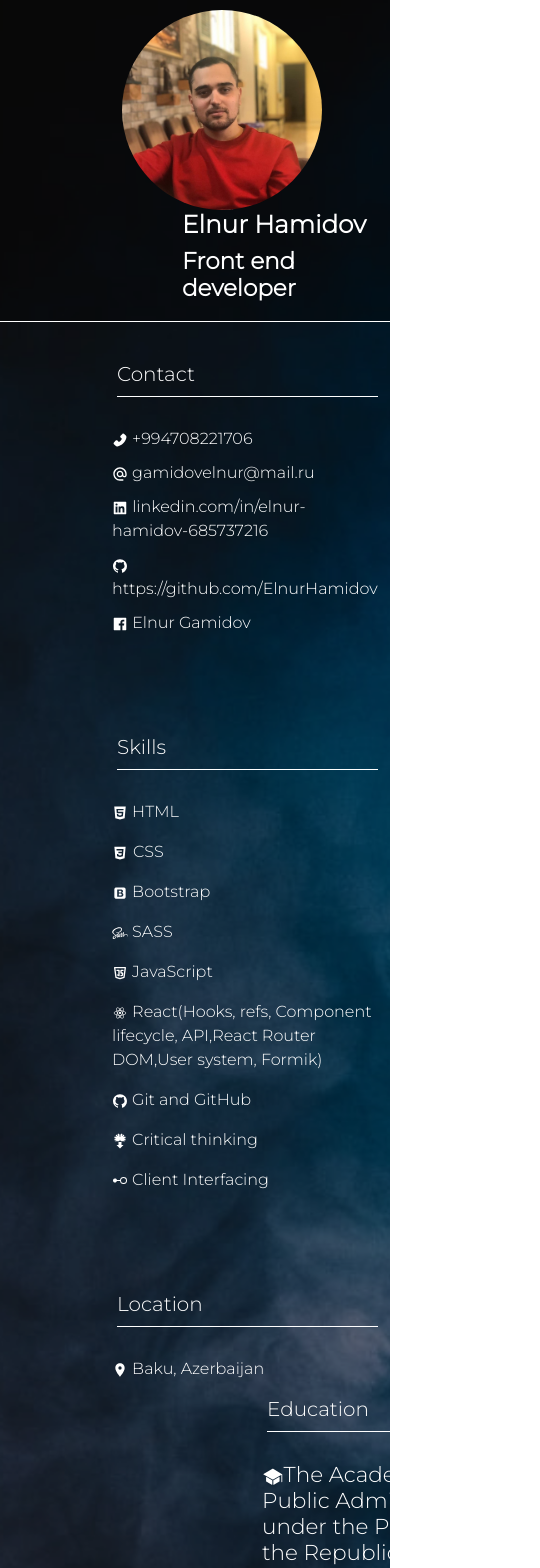
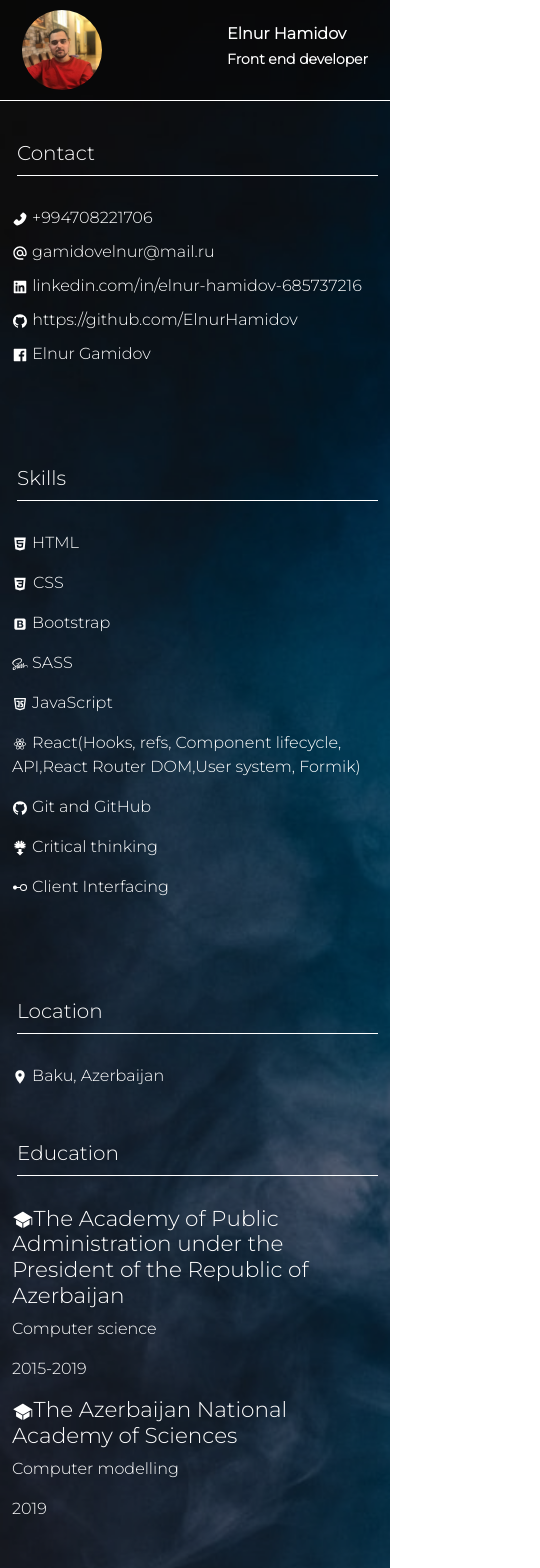
Before and after one commit to ElnurHamidov/CV, a React (Create React App) app: page / in a window 390 px wide. Shown: the top 1568 px of the page, 540 px wide, since content can reach past the window. Built offline with nearby package versions, Linux system fonts and the light colour scheme.

Commit message:
made adaptive site

```diff
--- a/src/App.css
+++ b/src/App.css
@@ -4,9 +4,6 @@
   font-family: 'Montserrat', sans-serif;
 }
 
-body{
-
-}
 
 .wrapper{
   min-height: 750px;
@@ -28,7 +25,7 @@ body{
 .header{
   background: rgba(0, 0, 0, .6);
   border-bottom: 1px solid #fff;
-  padding-left: 100px;
+  padding-left: 10%;
 }
 
 .main{
@@ -36,10 +33,18 @@ body{
   color: #fff;
   min-height: 750px;
   padding-top: 40px;
-  padding-left: 100px;
+  /* padding-left: 10%; */
 }
 
+.nav img{
+  width: "200px";
+  height: "200px";
+  border-radius: '50%';
+}
 
+.part2{
+  margin-left: 10%;
+}
 
 .contact-item,
 .education-item,
@@ -69,3 +74,103 @@ body{
   text-decoration: none;
   color: #fff;
 }
+
+
+
+@media (max-width: 757px){
+  .education div:last-child{
+    margin-top: 10px;
+  }
+
+.skills,
+.profile,
+.languages,
+.location,
+.experience
+{
+  margin-top: 100px;
+}
+
+.header{
+  padding-left: 0;
+}
+
+.nav{
+  display: flex;
+  justify-content: space-between;
+  align-items: center;
+}
+
+.nav img{
+  width: 80px;
+  height: 80px;
+  border-radius: 50%;
+}
+
+.part2{
+  margin-left:0;
+}
+
+.nav .h3{
+  font-size: 16px;
+}
+
+.nav .h2{
+  font-size: 18px;
+}
+
+.education{
+  margin-top: 10%;
+}
+
+}
+
+@media (max-width: 1023px){
+  .nav img{
+    width: 150px;
+    height: 150px;
+    border-radius: 50%;
+  }
+}
+
+@media (min-width: 1024px){
+  .nav img{
+    width: 200px;
+    height: 200px;
+    border-radius: 50%;
+  }
+}
+
+@media (max-width: 450px){
+  .nav img{
+    width: 80px;
+    height: 80px;
+    border-radius: 50%;
+  }
+
+  .nav .h3{
+    font-size: 14px;
+  }
+
+  .nav .h2{
+    font-size: 16px;
+  }
+
+}
+
+@media (max-width: 350px){
+  .nav img{
+    width: 60px;
+    height: 60px;
+    border-radius: 50%;
+  }
+
+  .nav .h3{
+    font-size: 14px;
+  }
+
+  .nav .h2{
+    font-size: 16px;
+  }
+
+}
--- a/src/Experience.js
+++ b/src/Experience.js
@@ -6,7 +6,7 @@ export default class Experience extends React.Component{
     render(){
         return(
             <div className="experience">
-               <div className="h5" style={{marginLeft: '5px',marginBottom: '30px', borderBottom: '1px solid #fff', paddingBottom: '10px'}}>Work experience</div>
+               <div className="h5" style={{marginLeft: '2%',marginBottom: '30px', borderBottom: '1px solid #fff', paddingBottom: '10px'}}>Work experience</div>
                <div className="experience-item"><p>I have real practice in API, user system. Nearly for a year</p></div>
             </div>
         );
--- a/src/Header.js
+++ b/src/Header.js
@@ -11,7 +11,7 @@ class Header extends React.Component{
             <div className="header">
                 <div className="container">
                     <nav className="nav">
-                    <img src={logo} style={{width: "200px" , height: "200px", borderRadius: '50%'}} className="d-inline-block align-left" alt="my photo" />
+                    <img src={logo} className="d-inline-block align-left" alt="my photo" />
                         <div>
                             <div className="h2">Elnur Hamidov</div>
                             <div className="h3">Front end developer</div>
--- a/src/Main.js
+++ b/src/Main.js
@@ -19,7 +19,7 @@ class Main extends React.Component{
                              <Skills />
                             <Location />
                         </div>
-                        <div className="col-md-5" style={{marginLeft: '150px'}}>
+                        <div className="col-md-5  part2">
                             <Education />
                             <Profile />
                             <Languages />
```
